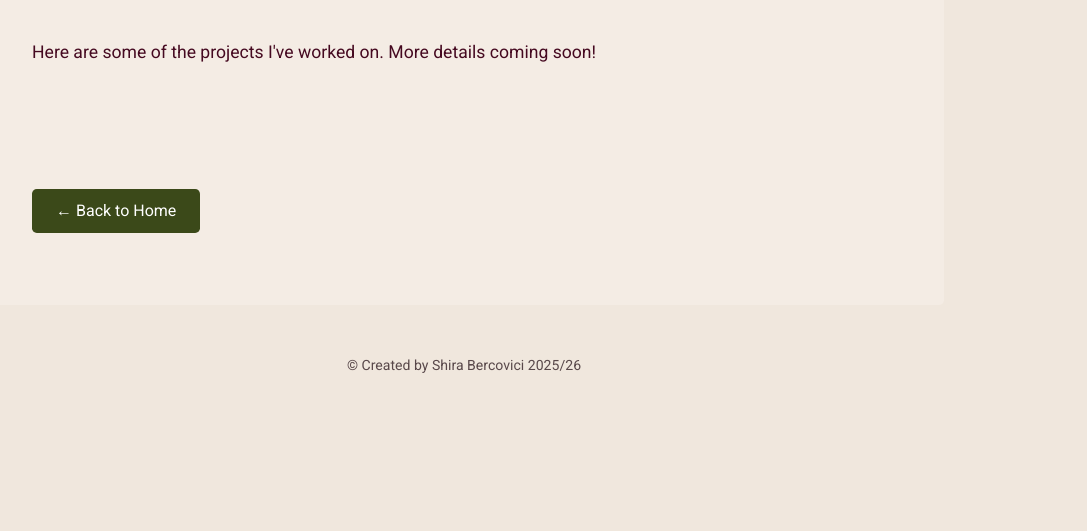
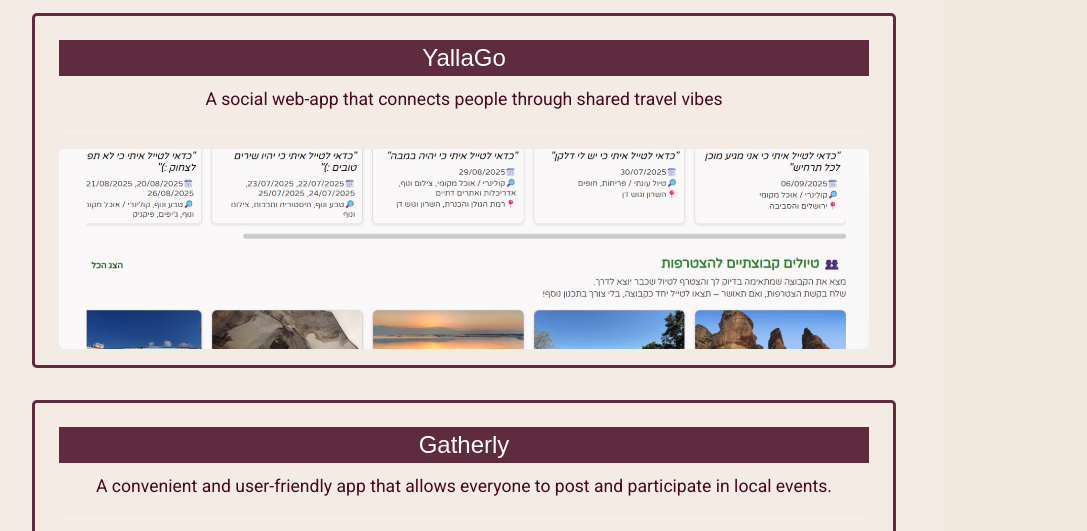
Before and after one commit to shirabercovici/shira-website, a website built with Vite: page projects.html in a window 1280 px wide. Shown: the part 269-800 px from the top of the page, without its empty margins (176-1263 px from the left). Built offline with nearby package versions, Linux system fonts and the light colour scheme; a web font is replaced by a local one.

Commit message:
added projects to the website

```diff
--- a/projects.html
+++ b/projects.html
@@ -21,8 +21,26 @@
         </div>
       </header>
       <main>
-        <p>Here are some of the projects I've worked on. More details coming soon!</p>
-        <!-- Project blocks will go here -->
+        <div class="projects-container">
+          <a class="project" href="https://yallago.onrender.com/" target="_blank" rel="noopener noreferrer">
+            <h3>YallaGo</h3>
+            <p>A social web-app that connects people through shared travel vibes</p>
+            <hr class="project-divider">
+            <img src="public/YallaGo image.jpg" alt="YallaGo">
+          </a>
+          <a class="project" href="https://nicoleraizman6.wixsite.com/my-site-2" target="_blank" rel="noopener noreferrer">
+            <h3>Gatherly</h3>
+            <p>A convenient and user-friendly app that allows everyone to post and participate in local events.</p>
+            <hr class="project-divider">
+            <img src="public/Gatherly image.png" alt="Gatherly">
+          </a>
+          <div class="project">
+            <h3>Culinary Spice Analysis</h3>
+            <p>Global spice consumption patterns and an analysis of their relationships for the characterization of culinary cuisines.</p>
+            <hr class="project-divider">
+            <img src="public/Spices image.png" alt="Project 3 Image">
+          </div>
+        </div>
         <p><a class="back-home" href="/">← Back to Home</a></p>
       </main>
     </div>
--- a/styles/main.css
+++ b/styles/main.css
@@ -216,9 +216,59 @@ footer {
 }
 
 .header-icon {
+  width: 4rem;
   width: 4rem; /* Adjust size as needed */
   height: 4rem;
   fill: currentColor; /* Use current text color for the icon */
+}
+
+.projects-container {
+  display: flex;
+  flex-direction: column;
+  align-items: center;
+  gap: 2rem;
+}
+
+.project {
+  width: 100%;
+  padding: 1rem 1.5rem;
+  border-radius: var(--border-radius);
+  /* background-color: var(--color-block); */
+  border: 3px solid var(--color-block);
+  color: var(--color-primary);
+  text-align: center;
+  transition: transform 0.2s ease-in-out, box-shadow 0.2s ease-in-out;
+  text-decoration: none;
+}
+
+.project:hover {
+  transform: scale(1.02);
+  box-shadow: 0 4px 15px rgba(0, 0, 0, 0.1);
+  cursor: pointer;
+}
+
+.project img {
+  width: 100%;
+  height: 200px; /* Set a fixed height */
+  object-fit: cover; /* Crop image to fit, maintaining aspect ratio */ /* Show the top part of the image */
+  margin: 1rem auto 0;
+  display: block;
+  border-radius: var(--border-radius);
+}
+
+.project h3, .project p {
+  margin-top: 0.5rem;
+  margin-bottom: 0.5rem;
+}
+.project-divider {
+  border: none;
+  border-top: 1px solid rgba(255, 255, 255, 0.3);
+  margin: 1rem 0;
+}
+
+.project h3 {
+  background-color: var(--color-block);
+  color: white;
 }
 
 .contact-links-container {
```
Also changed, not shown: public/Gatherly image.png (added), public/Spices image.png (added), public/YallaGo image.jpg (added).
